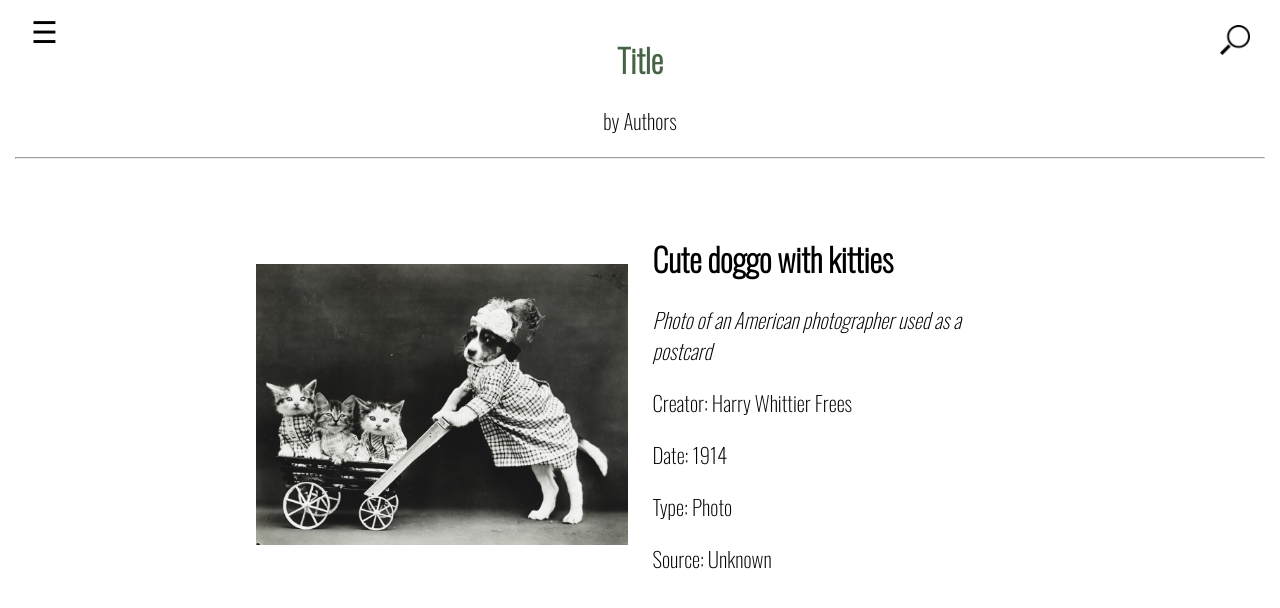
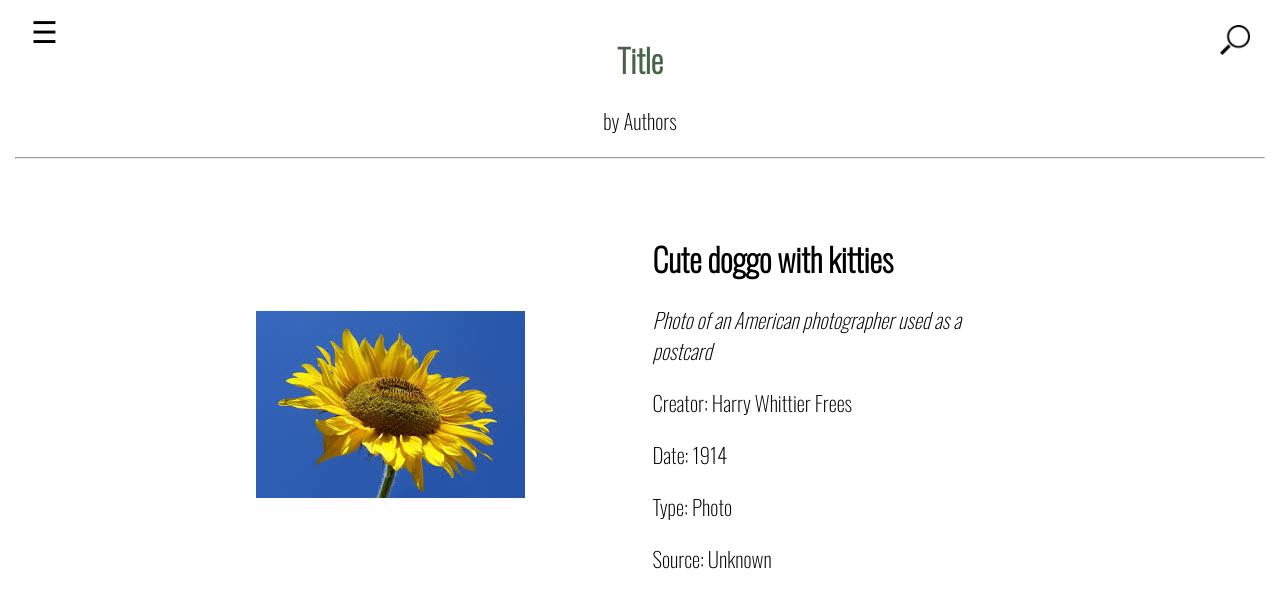
Before and after one commit to maryborgoton/mindoc, a Jekyll site: the page built from _mindoc_media/introduction_img_2.md, in a window 1280 px wide. Shown: the top 608 px of the page. Built offline with Jekyll 4.4.1, drawn with Linux system fonts in a browser that asks for light colours.

Commit message:
Update introduction_img_2.md

```diff
--- a/_mindoc_media/introduction_img_2.md
+++ b/_mindoc_media/introduction_img_2.md
@@ -16,7 +16,7 @@ format:
 credit_(IPTC):
 date_created_(IPTC):
 
-_path: /assets/img/doggo.jpeg
+_path: /assets/img/images.jpg
 order: '03'
 layout: image_description
 ---
```
